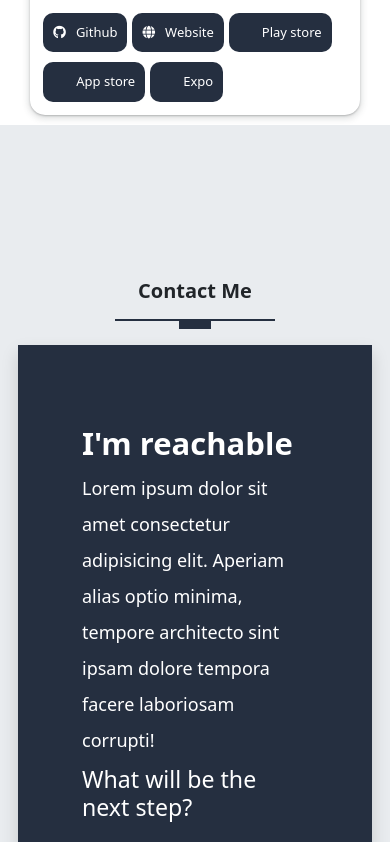
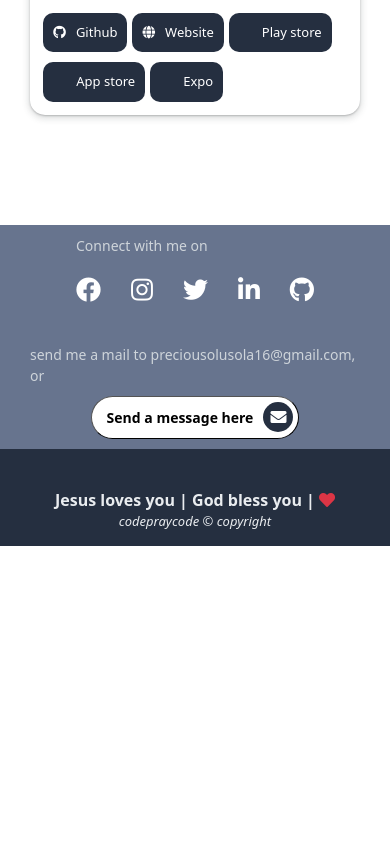
Before and after one commit to codepraycode/codepraycode, a React (Create React App) app: page / in a window 390 px wide. Shown: the part 5980-6822 px from the top of the page. After the commit the page ends 6526 px from the top, so only its background shows below. Built offline with nearby package versions, Linux system fonts and the light colour scheme.

Commit message:
Updated footer

```diff
--- a/public/scss/components/_contact.scss
+++ b/public/scss/components/_contact.scss
@@ -1,5 +1,5 @@
-@use '../custom' as *;
-@use '../utils/mixins' as *;
+@use '../utils/variables' as *;
+
 .contact {
     padding: 4rem 30px;
     background-color: $gray-200;
--- a/public/scss/components/_footer.scss
+++ b/public/scss/components/_footer.scss
@@ -1,110 +1,98 @@
-@use '../custom' as *;
-@use '../utils/mixins' as *;
-.footer {
-    padding-top: 1rem;
-    background-color: $footer;
-}
 
-// STYLE THE CONTACT-BOX CONTENT
-.contact-box {
-    position: relative;
-    &__icon {
-        width: 2rem;
-        stroke: $primary;
-        padding-top: 0.5rem;
-        @include media-breakpoint-up(sm) {
-            width: 4rem;
+@use '../utils/variables' as *;
+
+
+footer {
+    margin-top: 200px;
+    background-color: $primary;
+
+
+    width: 100%;
+
+
+    .footer_top {
+        background: $secondary;
+        padding: 5px 70px;
+        display: flex;
+        align-items: center;
+        justify-content: space-between;
+
+        p{
+            margin: 5px 0;
+            font-size: $regular;
+            font-weight: 500;
+            color:$gray-400;
+        }
+
+        .right{
+            display: flex;
+            align-items: flex-end;
+            flex-direction: column;
         }
     }
-    &__info {
-        padding: 0.4rem;
-        font-weight: 600;
-        &--title {
-            color: $white;
-            text-decoration: none;
-            font-size: 1rem;
-            @include media-breakpoint-up(sm) {
-                font-size: 1.4rem;
-            }
+
+    .footer_bottom {
+        background: transparent;
+        background-color: $primary;
+        width: 100%;
+        padding: 15px 25px;
+
+        color: $gray-200;
+        font-weight: 700;
+
+        display: flex;
+        align-items: center;
+        justify-content: space-between;
+
+        &__copyright{
+            color: $gray-200;
+            font-weight: 500;
+            font-size: $small;
+            font-style: italic;
         }
-        &--subtitle {
-            font-size: 0.8rem;
-            color: $gray-600;
-            text-decoration: none;
-            @include media-breakpoint-up(sm) {
-                font-size: 1rem;
-            }
+
+        span{
+            margin: 0;
+            min-width: 100px;
         }
     }
 }
 
-// STYLE THE SOCIAL MEDIA CONTENT
-.footer-sm {
-    a {
-        color: $white;
-        i {
-            font-size: 1rem;
-            margin-left: 1rem;
-            @include media-breakpoint-up(sm) {
-                font-size: 1.6rem;
+
+@media (max-width:760px) {
+    footer {
+            margin-top: 100px;
+
+
+            .footer_top {
+                background: $secondary;
+                padding: 5px 30px;
+                flex-direction: column;
+                align-items: center;
+                justify-content: center;
+                row-gap: 15px;
+
+
+                .right {
+                    align-items: center;
+                }
+            }
+
+            .footer_bottom {
+                background: transparent;
+                background-color: $primary;
+                width: 100%;
+                padding: 15px 25px;
+
+                color: $gray-200;
+                font-weight: 700;
+
+                display: flex;
+                align-items: center;
+                flex-direction: column-reverse;
+                justify-content: center;
+
+
             }
         }
-        &:hover {
-            color: $primary;
-        }
-    }
 }
-
-// STYLE THE CAMPANY INFO CONTENT
-.campany-list {
-    display: block;
-    list-style-type: none;
-    position: relative;
-    li {
-        margin-bottom: 0.5rem;
-        text-decoration: none;
-        a {
-            color: $white;
-            text-decoration: none;
-            &:hover {
-                color: $primary;
-            }
-        }
-    }
-}
-
-// STYLE THE COPYRIGHT  CONTENT
-.footer-bottom {
-    background-color: $black;
-    &__copyright {
-        color: $gray-600;
-        font-weight: 400;
-        a {
-            color: $gray-300;
-            text-decoration: none;
-            &:hover {
-                color: $primary;
-                text-decoration: underline;
-            }
-        }
-    }
-}
-
-// STYLE THE BACK TO TOP BUTTON
-.back-to-top {
-    position: fixed;
-    width: 3rem;
-    height: 3rem;
-    right: 1.875rem;
-    bottom: 1.875rem;
-    z-index: 9999;
-    i {
-        color: $white;
-        font-size: 1rem;
-        @include absoluteCenter;
-    }
-    border: none;
-    &:hover {
-        color: $white;
-    }
-}
--- a/public/scss/utils/_buttons.scss
+++ b/public/scss/utils/_buttons.scss
@@ -1,5 +1,5 @@
-@use '../custom' as *;
-@use './mixins' as *;
+@use '../utils/variables' as *;
+@use './mixins' as mixins;
 
 
 .btn-rounded {
@@ -16,7 +16,7 @@
 
     display: block;
     width: fit-content;
-    @include transitionProperty;
+    @include mixins.transitionProperty;
 
     span {
         position: absolute;
@@ -37,7 +37,18 @@
         }
     }
     &:hover {
-        @include gradient;
+        @include mixins.gradient;
         color: $white;
     }
+
+
+    &.sm {
+        padding: 10px 45px 10px 15px;
+        font-size: $regular;
+
+        span {
+            width: 30px;
+            height: 30px;
+        }
+    }
 }
--- a/public/scss/utils/_typography.scss
+++ b/public/scss/utils/_typography.scss
@@ -174,21 +174,28 @@ section {
     }
 }
 
-footer {
-    margin-top: 100px;
-    background: $primary;
-    .handles {
-        width: fit-content;
-        margin: 10px auto;
+// STYLE THE BACK TO TOP BUTTON
+.back-to-top {
+    position: fixed;
+    width: 3rem;
+    height: 3rem;
+    right: 10px;
+    bottom: 45px;
+    z-index: 9999;
+
+    i {
+        color: $white;
+        font-size: 1rem;
+        @include mixin.absoluteCenter;
     }
-    .footer_top {
-        background: $secondary;
-        padding: 15px 0;
-    }
-    .footer_bottom {
-        background: transparent;
+
+    border: none;
+
+    &:hover {
+        color: $white;
     }
 }
+
 
 
 @media (max-width:760px) {
--- a/src/App.js
+++ b/src/App.js
@@ -2,7 +2,7 @@
 import Header from './components/Header';
 import Footer from './components/Footer';
 import BackToTop from './widgets/back2top';
-import Contact from './components/contact';
+// import Contact from './components/contact';
 import About from './components/About';
 import Education from './components/Education';
 import Portfolio from './components/Portfolio';
@@ -17,7 +17,7 @@ function App() {
      <Skills/>
      <Education/>
      <Portfolio/>
-     <Contact/>
+     {/* <Contact/> */}
      <BackToTop/>
      <Footer/>
     </>
--- a/src/components/Footer/index.js
+++ b/src/components/Footer/index.js
@@ -8,24 +8,37 @@ const Footer = () => {
 
             {/* <!-- SOCIAL MEDIA HANDLES  --> */}
             <div className="footer_top">
-                <SocialHandles/>
+                <div>
+                    <p>Connect with me on</p>
+                    <SocialHandles/>
+                </div>
+
+                <div className="right">
+                    <p>send me a mail to preciousolusola16@gmail.com, or </p>
+                    <button className="btn-rounded sm">
+                        Send a message here
+                        <span>
+                            <i className="fa fa-envelope" aria-hidden="true"></i>
+                        </span>
+                    </button>
+                </div>
             </div>
 
 
 
+
+
             {/* <!-- COPYRIGHT INFO  --> */}
-            <div className="footer_bottom pt-5 pb-5">
-                <div className="container">
-                <div className="row text-center text-white">
-                    <div className="col-12">
-                    <div className="footer-bottom__copyright">
-                        ✌ | &copy; Copyright 2021 <br/><br/>
+            <div className="footer_bottom">
+                <span className="footer_bottom__copyright">
+                    codepraycode &copy; copyright
+                </span>
 
-                        Made with 💗 by <a href="/" >codepraycode</a>
-                    </div>
-                    </div>
-                </div>
-                </div>
+                <span>
+                    Jesus loves you | God bless you | <i className="fa fa-heart text-danger" aria-hidden="true"></i>
+                </span>
+
+                <span>&nbsp;</span>
             </div>
         </footer>
     );
```
Also changed, not shown: public/scss/components/_porfolio.scss (+4 -3 lines), public/assets/css/styles.css, 1 other file (tests, documents, lock files or other folders).
